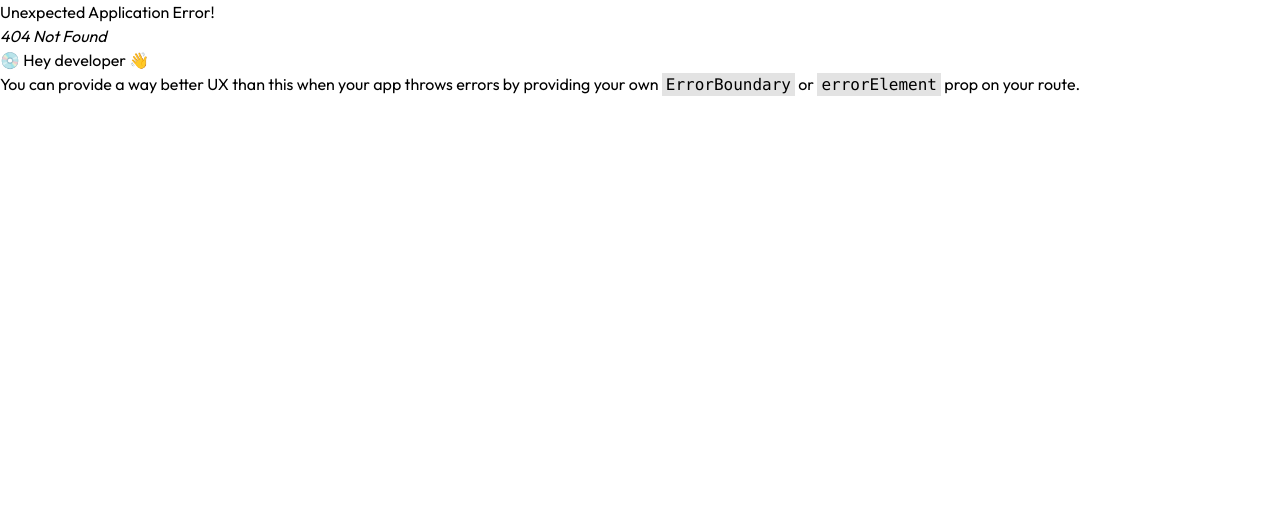
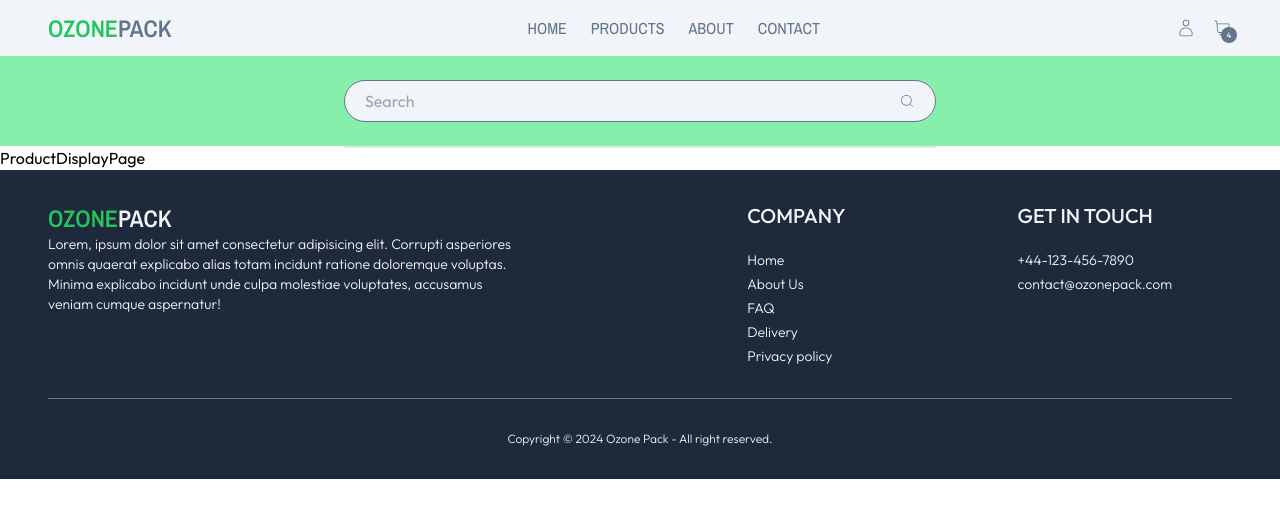
Before and after one commit to CristianAlexa/ozonepack, a React (Vite) app: page /product/a001 in a window 1280 px wide. Before the commit this address had no page. Shown: the top 518 px of the page. Built offline with nearby package versions, Linux system fonts and the light colour scheme.

Commit message:
productid addedd

```diff
--- a/src/App.jsx
+++ b/src/App.jsx
@@ -16,6 +16,7 @@ import Delivery from "./pages/Delivery";
 
 // layouts
 import RootLayout from "./layouts/RootLayout";
+import ProductDisplayPage from "./pages/ProductDisplayPage";
 
 const router = createBrowserRouter(
   createRoutesFromElements(
@@ -27,6 +28,7 @@ const router = createBrowserRouter(
       <Route path="faq" element={<Faq />} />
       <Route path="privacy" element={<Privacy />} />
       <Route path="delivery" element={<Delivery />} />
+      <Route path="product/:productId" element={<ProductDisplayPage />} />
     </Route>
   )
 );
--- a/src/components/Navbar/UserMenu.jsx
+++ b/src/components/Navbar/UserMenu.jsx
@@ -9,7 +9,7 @@ import { Link } from "react-router-dom";
 
 const UserMenu = () => {
   return (
-    <div className="flex items-center gap-4 text-xl text-slate-500">
+    <div className="flex items-center gap-4 text-xl text-slate-500 z-20">
       <div className="group relative">
         <CiUser className="cursor-pointer hover:text-green-500" />
         <div className="group-hover:block hidden absolute right-[-60px] pt-4">
--- a/src/components/ProductThumb.jsx
+++ b/src/components/ProductThumb.jsx
@@ -6,7 +6,7 @@ import { OzoneContext } from "../context/OzoneContext";
 import { GiRecycle } from "react-icons/gi";
 import { MdCompost } from "react-icons/md";
 
-const ProductThumb = ({ sku, img, id, name, price, feature }) => {
+const ProductThumb = ({ sku, img, id, name, price, feature, caseQty }) => {
   const { currency } = useContext(OzoneContext);
   return (
     <Link
@@ -33,11 +33,13 @@ const ProductThumb = ({ sku, img, id, name, price, feature }) => {
         </div>
         <div className="p-2">
           <p className="text-green-500 text-xs">{sku}</p>
+          <p className="text-slate-500 text-xs mt-2">Case of: {caseQty}</p>
+
           <h3 className="pt-3 pb-1 text-slate-700">{name}</h3>
-          <p className="text-lg text-gray-700">
+          <span className="text-lg text-gray-700 py-1 px-3 bg-slate-100">
             {currency}
             {price}
-          </p>
+          </span>
         </div>
       </div>
     </Link>
--- /dev/null
+++ b/src/pages/ProductDisplayPage.jsx
@@ -0,0 +1,11 @@
+import { useParams } from "react-router-dom";
+
+const ProductDisplayPage = () => {
+  const { productId } = useParams();
+
+  console.log(productId);
+
+  return <div>ProductDisplayPage</div>;
+};
+
+export default ProductDisplayPage;
--- a/src/pages/Products.jsx
+++ b/src/pages/Products.jsx
@@ -56,6 +56,7 @@ const Products = () => {
 
   useEffect(() => sortProducts(), [sortCondition]);
 
+  console.log(displayedProducts);
   return (
     <>
       <Section>
@@ -98,6 +99,7 @@ const Products = () => {
                   name={prod.name}
                   price={prod.price}
                   feature={prod.feature}
+                  caseQty={prod.caseQty}
                 />
               ))}
             </div>
```
